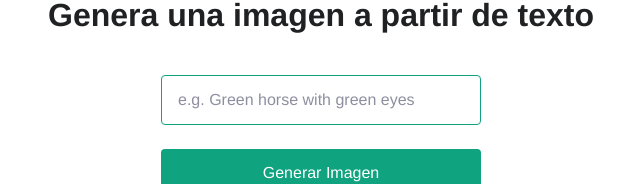
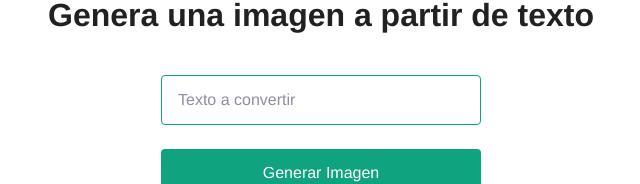
Before and after one commit to ULL-ESIT-DMSI-2223/nextjs-guillermo-martin-lorenzo-alu0101128931, a Next.js app: page /image in a window 1280 px wide. Shown: the part 115-299 px from the top of the page, without its empty margins (319-959 px from the left). Built offline with nearby package versions, Linux system fonts and the light colour scheme; a web font is replaced by a local one.

Commit message:
Actualizando image

```diff
--- a/pages/image.js
+++ b/pages/image.js
@@ -29,13 +29,13 @@ return (
             <link rel="icon" href="/dog.png" />
         </Head>
         <main className={styles.main}>
-            <img src="/image.png" className={styles.icon} />
+            <img src="/cam-icon.png" className={styles.icon} />
                 <h3>Genera una imagen a partir de texto</h3>
                 <form onSubmit={onTextSubmit}>
                   <input
                     type="text"
                     name="image"
-                    placeholder="e.g. Green horse with green eyes"
+                    placeholder="Texto a convertir"
                     value={textInput}
                     onChange={(i) => setTextInput(i.target.value)}
                   />
```
